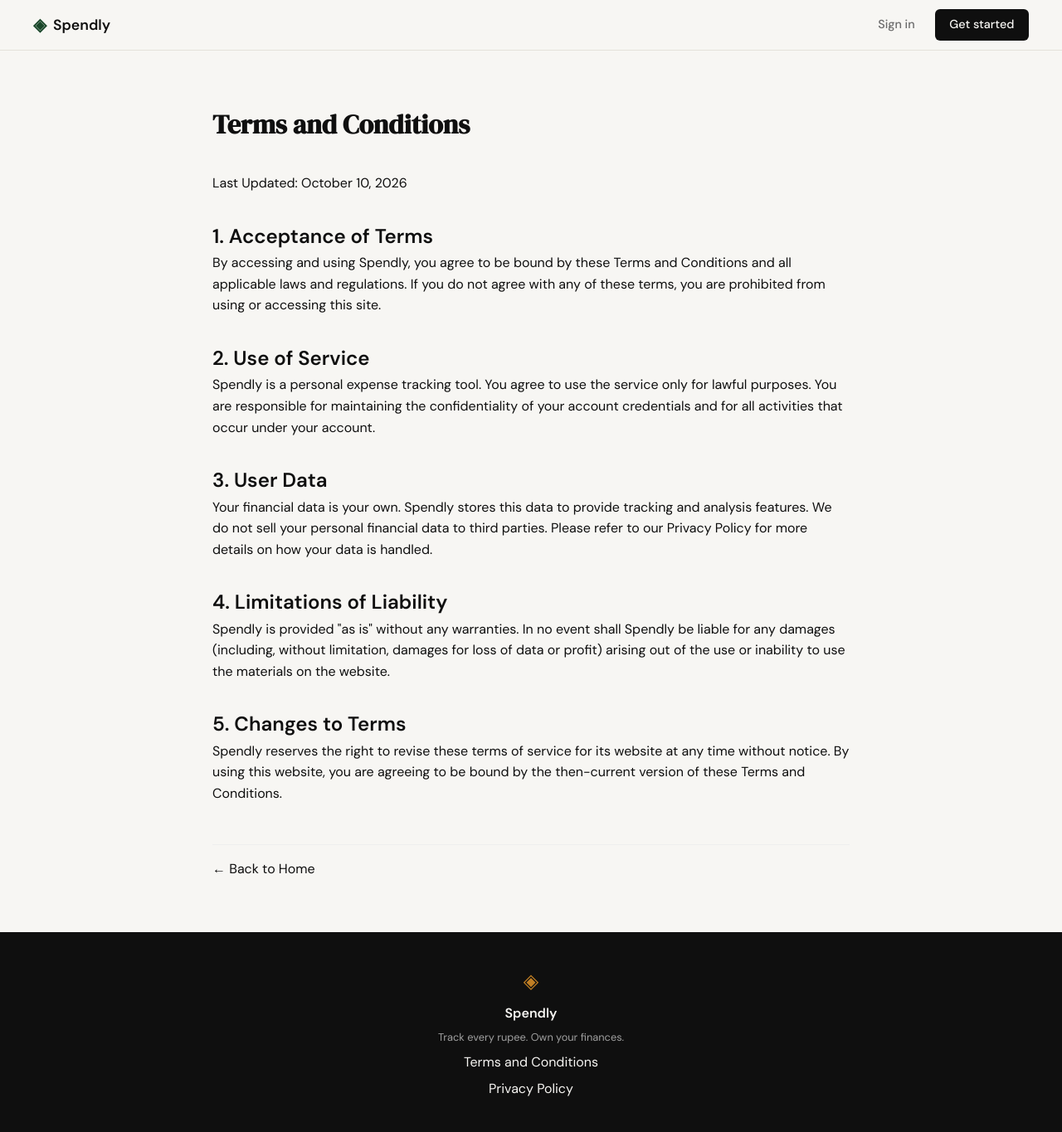
After one commit to HarshPachani/claude-code-learning, a Flask app: page /terms in a window 1280 px wide. The commit adds this page. Shown: the whole page at 83% size. Run offline with Flask 3, Linux system fonts and the light colour scheme.

Commit message:
landing: add Terms and conditions page and route

```diff
--- a/app.py
+++ b/app.py
@@ -20,6 +20,11 @@ def register():
 @app.route("/login")
 def login():
     return render_template("login.html")
+
+
+@app.route("/terms")
+def terms():
+    return render_template("terms.html")
 
 
 # ------------------------------------------------------------------ #
--- a/templates/base.html
+++ b/templates/base.html
@@ -38,7 +38,7 @@
             <span class="brand-icon">◈</span>
             <span class="footer-name">Spendly</span>
             <p class="footer-copy">Track every rupee. Own your finances.</p>
-            <a href="#">Terms and Conditions</a>
+            <a href="{{ url_for('terms') }}">Terms and Conditions</a>
             <a href="#">Privacy Policy</a>
         </div>
     </footer>
--- /dev/null
+++ b/templates/terms.html
@@ -0,0 +1,39 @@
+{% extends "base.html" %}
+
+{% block title %}Terms and Conditions — Spendly{% endblock %}
+
+{% block content %}
+<div class="terms-container" style="max-width: 800px; margin: 4rem auto; padding: 0 1rem; line-height: 1.6; color: var(--text-color);">
+    <h1 style="font-family: 'DM Serif Display', serif; margin-bottom: 2rem;">Terms and Conditions</h1>
+    <p>Last Updated: October 10, 2026</p>
+
+    <section style="margin-top: 2rem;">
+        <h2>1. Acceptance of Terms</h2>
+        <p>By accessing and using Spendly, you agree to be bound by these Terms and Conditions and all applicable laws and regulations. If you do not agree with any of these terms, you are prohibited from using or accessing this site.</p>
+    </section>
+
+    <section style="margin-top: 2rem;">
+        <h2>2. Use of Service</h2>
+        <p>Spendly is a personal expense tracking tool. You agree to use the service only for lawful purposes. You are responsible for maintaining the confidentiality of your account credentials and for all activities that occur under your account.</p>
+    </section>
+
+    <section style="margin-top: 2rem;">
+        <h2>3. User Data</h2>
+        <p>Your financial data is your own. Spendly stores this data to provide tracking and analysis features. We do not sell your personal financial data to third parties. Please refer to our Privacy Policy for more details on how your data is handled.</p>
+    </section>
+
+    <section style="margin-top: 2rem;">
+        <h2>4. Limitations of Liability</h2>
+        <p>Spendly is provided "as is" without any warranties. In no event shall Spendly be liable for any damages (including, without limitation, damages for loss of data or profit) arising out of the use or inability to use the materials on the website.</p>
+    </section>
+
+    <section style="margin-top: 2rem;">
+        <h2>5. Changes to Terms</h2>
+        <p>Spendly reserves the right to revise these terms of service for its website at any time without notice. By using this website, you are agreeing to be bound by the then-current version of these Terms and Conditions.</p>
+    </section>
+
+    <div style="margin-top: 3rem; border-top: 1px solid #eee; padding-top: 1rem;">
+        <a href="{{ url_for('landing') }}" style="text-decoration: none; color: var(--accent-color);">← Back to Home</a>
+    </div>
+</div>
+{% endblock %}
```
